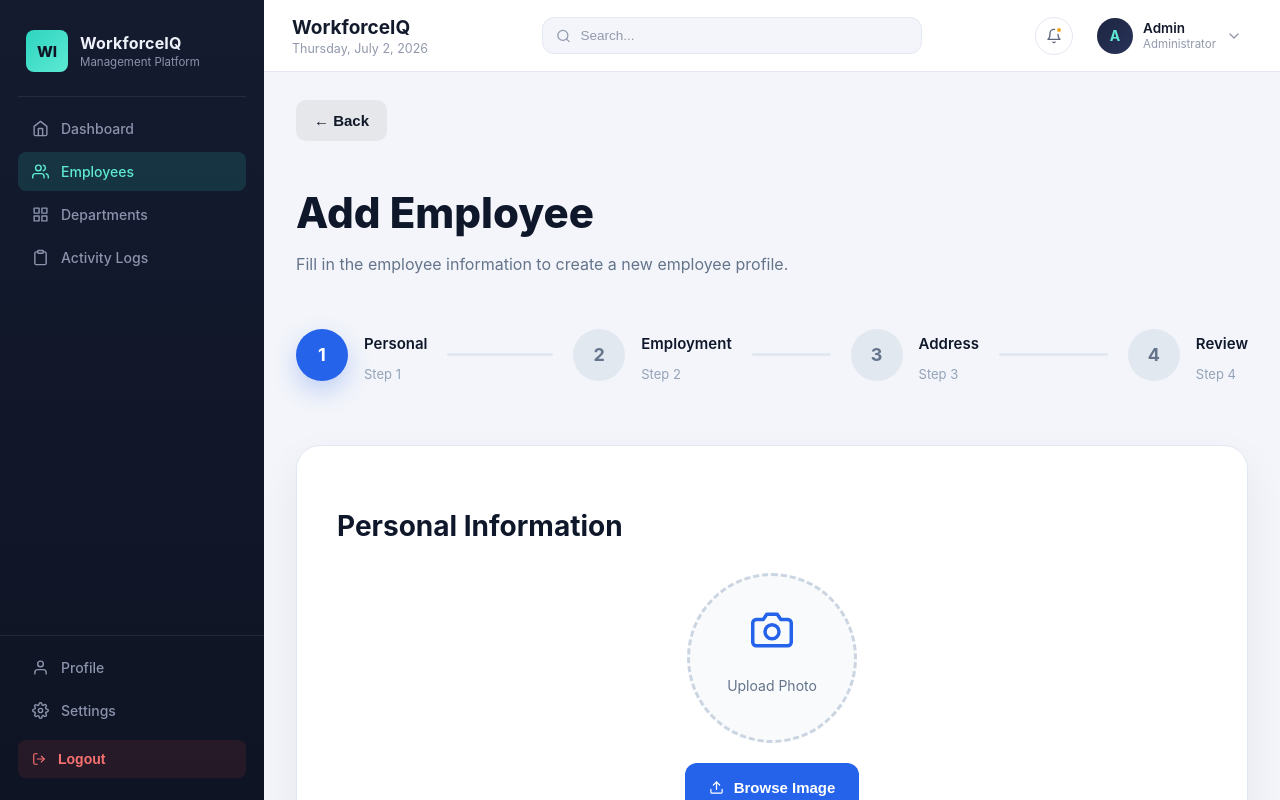
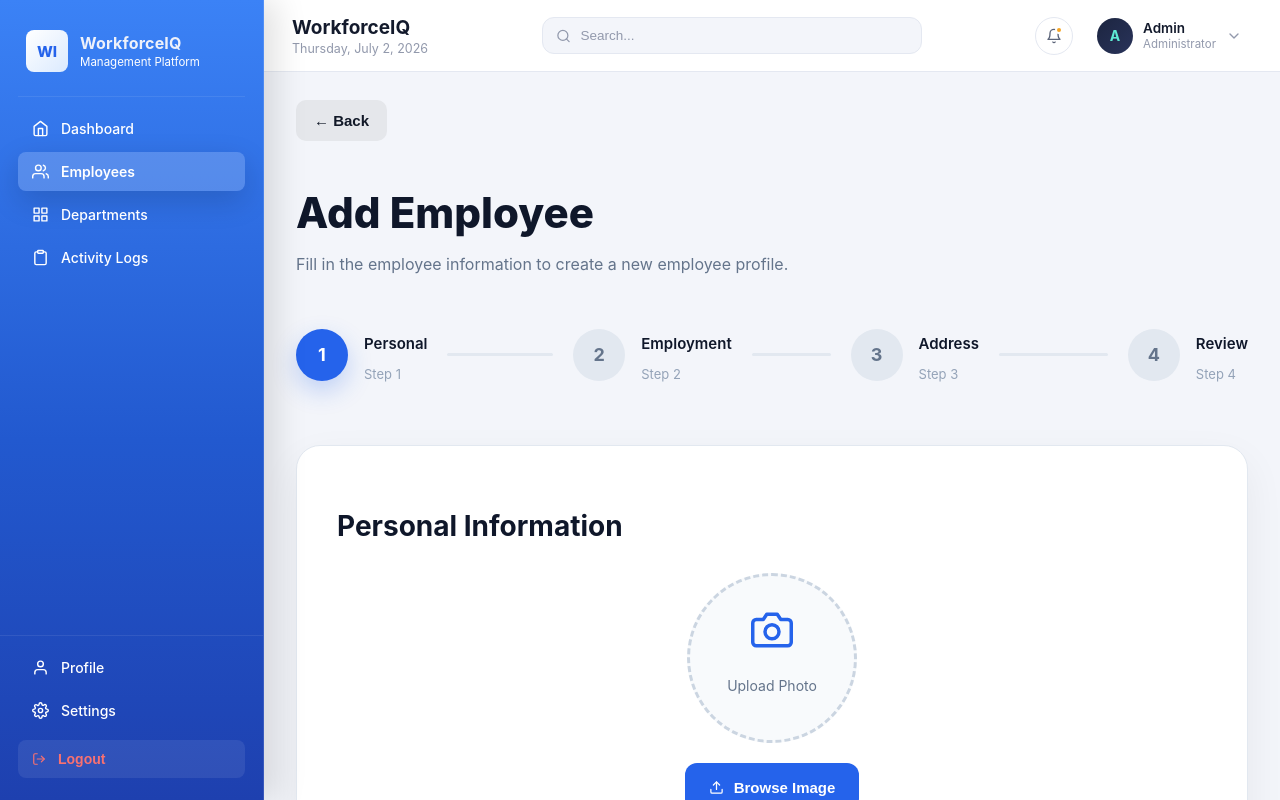
Before and after one commit to creatorsiddev-cloud/workforceiq, a React (Vite) app in the folder client/: page /employees/add in a window 1280 px wide. Shown: the top 800 px of the page. Built offline with nearby package versions, Linux system fonts and the light colour scheme; sample sign-in values are in the browser's storage.

Commit message:
removed hardcoded part

```diff
--- a/client/src/components/employees/sections/EmployeeSummary.jsx
+++ b/client/src/components/employees/sections/EmployeeSummary.jsx
@@ -1,3 +1,4 @@
+import { useEffect, useState } from "react";
 import {
   HiUsers,
   HiCheckCircle,
@@ -6,42 +7,96 @@ import {
 } from "react-icons/hi";
 
 import SummaryCard from "../components/SummaryCard";
+import { getEmployees } from "../../../services/employeeService";
+
 import "../styles/EmployeeSummary.css";
 
 function EmployeeSummary() {
+
+  const [summary, setSummary] = useState({
+    total: 0,
+    active: 0,
+    onLeave: 0,
+    inactive: 0,
+  });
+
+  useEffect(() => {
+
+    fetchSummary();
+
+  }, []);
+
+  const fetchSummary = async () => {
+
+    try {
+
+      const employees = await getEmployees();
+
+      const total = employees.length;
+
+      const active = employees.filter(
+        (emp) => emp.status === "Active"
+      ).length;
+
+      const onLeave = employees.filter(
+        (emp) => emp.status === "On Leave"
+      ).length;
+
+      const inactive = employees.filter(
+        (emp) => emp.status === "Inactive"
+      ).length;
+
+      setSummary({
+        total,
+        active,
+        onLeave,
+        inactive,
+      });
+
+    } catch (error) {
+
+      console.error(error);
+
+    }
+
+  };
+
   return (
+
     <section className="employee-summary">
 
       <SummaryCard
         title="Total Employees"
-        value="248"
-        change="+12 this month"
+        value={summary.total}
+        change={`${summary.total} Employees`}
         icon={<HiUsers />}
       />
 
       <SummaryCard
         title="Active"
-        value="231"
-        change="93% Workforce"
+        value={summary.active}
+        change={`${summary.total ? Math.round((summary.active / summary.total) * 100) : 0}% Workforce`}
         icon={<HiCheckCircle />}
       />
 
       <SummaryCard
         title="On Leave"
-        value="12"
-        change="Current"
+        value={summary.onLeave}
+        change="Currently on Leave"
         icon={<HiClock />}
       />
 
       <SummaryCard
         title="Inactive"
-        value="5"
-        change="Needs Review"
+        value={summary.inactive}
+        change="Inactive Employees"
         icon={<HiXCircle />}
       />
 
     </section>
+
   );
+
 }
 
 export default EmployeeSummary;
--- a/client/src/pages/AddEmployee.jsx
+++ b/client/src/pages/AddEmployee.jsx
@@ -1,5 +1,7 @@
 import { useState } from "react";
 import { addEmployee } from "../services/employeeService";
+
+import { useNavigate } from "react-router-dom";
 
 import Stepper from "../components/employees/sections/Stepper";
 import PersonalInfo from "../components/employees/sections/PersonalInfo";
@@ -188,6 +190,7 @@ function AddEmployee() {
   // ==========================================
   // Submit
   // ==========================================
+const navigate = useNavigate();
 
  const handleSubmit = async () => {
   try {
@@ -196,6 +199,9 @@ function AddEmployee() {
     alert("Employee Added Successfully!");
 
     console.log("Employee Saved");
+
+    navigate("/employees");
+
   } catch (error) {
     console.error(error);
     alert("Failed to add employee");
--- a/client/src/styles/Sidebar.css
+++ b/client/src/styles/Sidebar.css
@@ -7,7 +7,13 @@
   left: 0;
   height: 100vh;
   width: var(--wiq-sidebar-width);
-  background: linear-gradient(180deg, var(--wiq-navy-900) 0%, var(--wiq-navy-950) 100%);
+background:
+linear-gradient(
+180deg,
+#3b82f6 0%,
+#2259cf 55%,
+#1e40af 100%
+);
   color: var(--wiq-text-on-dark);
   display: flex;
   flex-direction: column;
@@ -16,6 +22,13 @@
   transform: translateX(0);
   transition: transform var(--wiq-speed) var(--wiq-ease);
   overflow-y: auto;
+}
+
+.sidebar{
+    backdrop-filter: blur(18px);
+    border-right:1px solid rgba(255,255,255,.12);
+    box-shadow:
+    12px 0 30px rgba(0,0,0,.12);
 }
 
 .sidebar-content {
@@ -59,8 +72,13 @@
   height: 42px;
   flex-shrink: 0;
   border-radius: var(--wiq-radius-sm);
-  background: linear-gradient(135deg, var(--wiq-teal-500), var(--wiq-teal-400));
-  color: var(--wiq-navy-950);
+  background:linear-gradient(
+135deg,
+#ffffff,
+#dbeafe
+);
+
+color:#2563eb;
   font-weight: 800;
   font-size: 15px;
   display: flex;
@@ -79,7 +97,7 @@
 .sidebar-logo .logo-text p {
   margin: 2px 0 0;
   font-size: 11.5px;
-  color: var(--wiq-text-on-dark-muted);
+  color: white;
 }
 
 /* Navigation */
@@ -100,17 +118,32 @@
   gap: 12px;
   padding: 11px 14px;
   border-radius: var(--wiq-radius-sm);
-  color: var(--wiq-text-on-dark-muted);
+  color: white;
   text-decoration: none;
   font-size: 14px;
   font-weight: 500;
   transition: background var(--wiq-speed) var(--wiq-ease), color var(--wiq-speed) var(--wiq-ease);
 }
 
+
+
 .sidebar-nav a svg,
 .bottom-menu a svg {
   font-size: 17px;
   flex-shrink: 0;
+}
+
+.sidebar-nav a:hover,
+.bottom-menu a:hover{
+
+background:rgba(255,255,255,.12);
+
+transform:translateX(5px);
+
+transition:  0.5s ;
+
+color:white;
+
 }
 
 .sidebar-nav a:hover,
@@ -121,8 +154,14 @@
 
 .sidebar-nav a.active,
 .bottom-menu a.active {
-  background: rgba(45, 212, 191, 0.14);
-  color: var(--wiq-teal-400);
+background:rgba(255,255,255,.18);
+
+color:white;
+
+font-weight:600;
+
+box-shadow:
+0 10px 30px rgba(0,0,0,.15);
 }
 
 /* Bottom section */
@@ -138,7 +177,9 @@
   align-items: center;
   gap: 12px;
   padding: 11px 14px;
-  background: rgba(239, 68, 68, 0.1);
+  background:rgba(255,255,255,.08);
+
+
   border: none;
   border-radius: var(--wiq-radius-sm);
   color: #f87171;
@@ -149,7 +190,9 @@
 }
 
 .logout-btn:hover {
-  background: rgba(239, 68, 68, 0.18);
+  background:#ef4444;
+
+color:white;
 }
 
 /* Overlay (mobile/tablet only) */
```
Also changed, not shown: 1 other file (tests, documents, lock files or other folders). Lines whose indentation alone changed are shown as unchanged.
